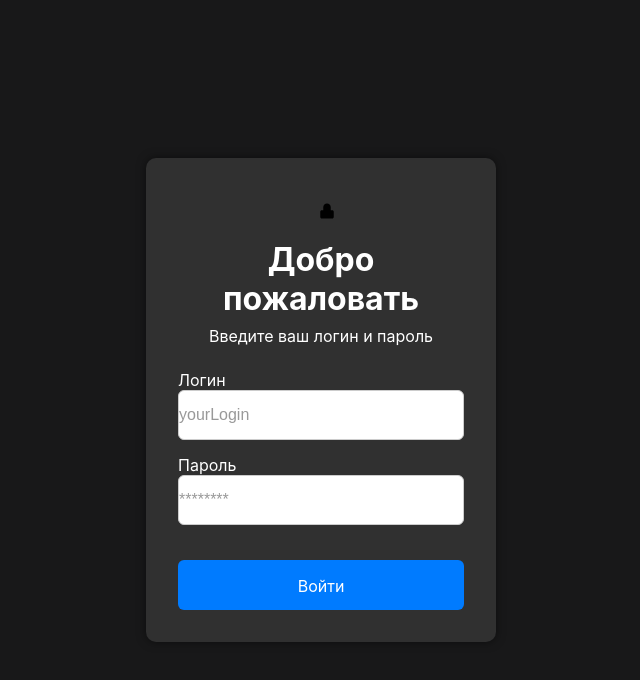
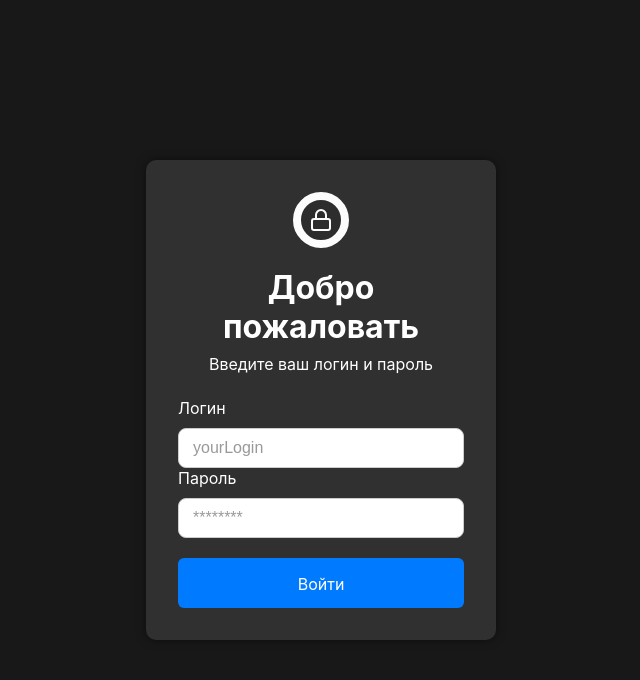
Before and after one commit to TheDevitce/notes-project, a Vue app: page / in a window 1280 px wide. Shown: the top 680 px of the page, without its empty margins (319-959 px from the left). Built offline with nearby package versions, Linux system fonts and the light colour scheme.

Commit message:
20.06 pravki

```diff
--- a/package.json
+++ b/package.json
@@ -16,6 +16,7 @@
     "axios": "^1.9.0",
     "inter": "^2.1.0",
     "inter-ui": "^4.1.0",
+    "pinia": "^3.0.3",
     "vue": "^3.5.13",
     "vue-router": "^4.5.1"
   },
--- a/src/blocks/auth-form/auth-form.scss
+++ b/src/blocks/auth-form/auth-form.scss
@@ -2,7 +2,6 @@
   display: flex;
   justify-content: center;
   align-items: center;
-  height: 100vh;
   background: #181819;
 
   &__container {
@@ -38,8 +37,8 @@
 
   &__input {
     width: 100%;
-    height: 50px;
-    margin-bottom: 35px;
+    border-radius: 7px;
+    height: 70px;
   }
 
   &__button {
--- a/src/blocks/auth-form/auth-form.vue
+++ b/src/blocks/auth-form/auth-form.vue
@@ -2,8 +2,9 @@
   <div class="auth-form">
     <div class="auth-form__container">
       <div class="auth-form__logo">
-        <SvgIcon name="logo" color="#000" size="30" />
+        <SvgLogo name="logo" color="#000" size="30" />
       </div>
+      <!-- на элемент -->
       <h2 class="auth-form__title">Добро пожаловать</h2>
       <p class="auth-form__subtitle">Введите ваш логин и пароль</p>
 
@@ -11,7 +12,6 @@
         <InputComponent id="username" label="Логин"  v-model="form.username" placeholder="yourLogin"  required class="auth-form__input" />
         <InputComponent id="password" label="Пароль"  type="password" v-model="form.password" placeholder="********" required class="auth-form__input" />
 
-        <div v-if="error" class="auth-form__error">{{ error }}</div>
 
         <ButtonComponent class="auth-form__button" :disabled="loading">
           {{ loading ? 'Загрузка...' : 'Войти' }}
@@ -27,6 +27,7 @@ import { useRouter } from 'vue-router'
 import api from '@/api'
 import ButtonComponent from '@/blocks/button/button.vue'
 import InputComponent from '@/blocks/input/input.vue'
+import SvgLogo from '@/components/SvgComponents/SvgLogo.vue'
 import SvgIcon from '@/components/SvgIcon.vue'
 
 const router = useRouter()
@@ -80,9 +81,4 @@ const handleLogin = async () => {
 }
 </script>
 
-<style src="./auth-form.scss">
-:deep(.input__field) {
-  padding-left: 1.5rem !important;
-  padding-right: 1.5rem !important;
-}
-</style>
+<style src="./auth-form.scss"></style>
--- a/src/blocks/button/button.scss
+++ b/src/blocks/button/button.scss
@@ -1,4 +1,8 @@
 .button {
+  // css-переменнные
+  // background-color
+  // color
+
   font-family: inherit;
   color: #fff;
   background-color: #007bff;
@@ -15,4 +19,8 @@
     background-color: #ccc;
     cursor: not-allowed;
   }
+
+  &_primary {
+    //
+  }
 }
--- a/src/blocks/button/button.vue
+++ b/src/blocks/button/button.vue
@@ -2,8 +2,8 @@
   <button
     :class="buttonClass"
     :disabled="disabled"
-    v-bind="$attrs"
   >
+  <!-- проверка на loading -->
     <slot></slot>
   </button>
 </template>
@@ -16,12 +16,17 @@ const props = defineProps({
     type: Boolean,
     default: false,
   },
+  // loading
+  // btnType - default
 })
 
-const buttonClass = computed(() => ({
-  button: true,
-  'button_disabled': props.disabled
-}))
+const buttonClass = computed(() => ([
+  "button",
+  {
+  'button_disabled': props.disabled,
+  // "button_pri": props.btnType === ""
+}
+]))
 </script>
 
 <style scoped src="./button.scss"></style>
--- a/src/blocks/input/input.scss
+++ b/src/blocks/input/input.scss
@@ -1,15 +1,21 @@
-.input {
+.input{
+  display:flex;
+  flex-direction: column;
+  gap: 10px;
+
   &__label {
     display: block;
     color: #fff;
     font-size: 1rem;
+
   }
 
   &__field {
     display: block;
+    padding: 10px 14px;
     font-size: 1rem;
     border: 1px solid #ccc;
-    border-radius: 6px;
+    border-radius: 8px;
     background-color: #fff;
     color: #000;
     outline: none;
--- a/src/blocks/input/input.vue
+++ b/src/blocks/input/input.vue
@@ -1,20 +1,29 @@
 <template>
-  <div class="input-group">
-    <label :for="id" class="input__label">{{ label }}</label>
+  <div class="input">
+    <label  :for="id" class="input__label">{{ label }}</label>
+<!-- v-if -->
     <input
       :id="id"
       :type="type"
-      v-model="model"
+      v-model="perem"
       :placeholder="placeholder"
       :required="required"
       class="input__field"
-      v-bind="$attrs"
     />
   </div>
 </template>
 
 <script setup>
+import {ref, watch} from 'vue'
+
+
 const model = defineModel()
+const perem = ref('');
+
+watch(perem, (newX) => {
+
+})
+
 
 defineProps({
   id: {
@@ -23,7 +32,7 @@ defineProps({
   },
   label: {
     type: String,
-    required: true,
+    required: false,
   },
   type: {
     type: String,
--- /dev/null
+++ b/src/components/SvgComponents/SvgLogo.vue
@@ -0,0 +1,9 @@
+<template>
+    <svg width="56" height="56" viewBox="0 0 56 56" fill="none" xmlns="http://www.w3.org/2000/svg">
+        <rect x="4" y="4" width="48" height="48" rx="24" fill="#2D2D2D" />
+        <rect x="4" y="4" width="48" height="48" rx="24" stroke="#FCFCFC" stroke-width="8" />
+        <path
+            d="M23 27V23C23 21.6739 23.5268 20.4021 24.4645 19.4645C25.4021 18.5268 26.6739 18 28 18C29.3261 18 30.5979 18.5268 31.5355 19.4645C32.4732 20.4021 33 21.6739 33 23V27M21 27H35C36.1046 27 37 27.8954 37 29V36C37 37.1046 36.1046 38 35 38H21C19.8954 38 19 37.1046 19 36V29C19 27.8954 19.8954 27 21 27Z"
+            stroke="#FCFCFC" stroke-width="2" stroke-linecap="round" stroke-linejoin="round" />
+    </svg>
+</template>
--- a/src/main.js
+++ b/src/main.js
@@ -2,5 +2,9 @@ import './assets/scss/main.scss'
 
 import { createApp } from 'vue'
 import App from './App.vue'
+import { createPinia } from 'pinia'
 import router from './router'
-createApp(App).use(router).mount('#app')
+
+const pinia = createPinia()
+
+createApp(App).use(router).use(pinia).mount('#app')
```
Also changed, not shown: src/stores/userData.js (added, +7 -0 lines), 1 other file (tests, documents, lock files or other folders).
